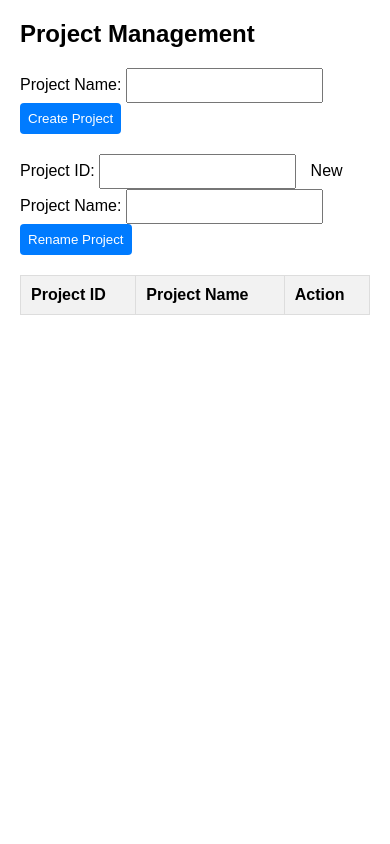
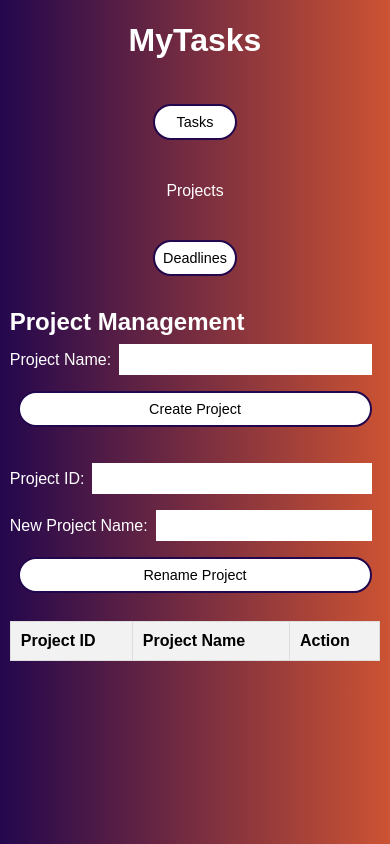
Before and after one commit to GosuStely/Task-Management-System, a website: page public/projects-page/projects.html in a window 390 px wide. Drawn offline with Linux system fonts and the light colour scheme; no server answers.

Commit message:
Changed some things

```diff
--- a/public/index.css
+++ b/public/index.css
@@ -5,12 +5,15 @@
     color: white;
 }
 
+html {
+    background-image: linear-gradient(90deg, #23074d, #cc5333);
+}
+
 header {
     display: flex;
     align-items: center;
     justify-content: center;
     height: 4rem;
-    background-color: black;
 }
 
 .logo {
@@ -23,7 +26,6 @@ main {
     justify-content: center;
     flex-direction: column;
     height: 100vh;
-    background-image: linear-gradient(90deg, #23074d, #cc5333);
     padding: 1rem;
 }
 
@@ -39,7 +41,6 @@ footer {
     align-items: center;
     justify-content: space-around;
     height: 4rem;
-    background-color: black;
 }
 
 @keyframes float {
--- /dev/null
+++ b/public/projects-page/projects.css
@@ -0,0 +1,228 @@
+* {
+    margin: 0;
+    padding: 0;
+    font-family: "Poppins", sans-serif;
+    border: none;
+}
+
+html {
+    background-image: linear-gradient(90deg, #23074d, #cc5333);
+    overflow-x: hidden;
+}
+
+*::-webkit-scrollbar {
+    height: 5px;
+    width: 5px;
+}
+
+*::-webkit-scrollbar-track {
+    border-radius: 20px;
+    background-color: #DFE9EB;
+}
+
+*::-webkit-scrollbar-track:hover {
+    background-color: #B8C0C2;
+}
+
+*::-webkit-scrollbar-track:active {
+    background-color: #B8C0C2;
+}
+
+*::-webkit-scrollbar-thumb {
+    border-radius: 20px;
+    background-color: #23074D;
+}
+
+*::-webkit-scrollbar-thumb:hover {
+    background-color: #370B78;
+}
+
+*::-webkit-scrollbar-thumb:active {
+    background-color: #4C0FA6;
+}
+
+header {
+    display: flex;
+    justify-content: start;
+    align-items: center;
+    background-color: transparent;
+    height: 5rem;
+}
+
+.logo {
+    color: white;
+    font-size: 2.5rem;
+    padding: 1rem 3rem;
+}
+
+main {
+    display: flex;
+    align-items: start;
+    justify-content: start;
+    position: relative;
+}
+
+aside {
+    background-color: transparent;
+    height: 100vh;
+    width: 15%;
+    display: flex;
+    justify-content: center;
+    position: -webkit-sticky;
+    position: sticky;
+    top: 0;
+}
+
+nav {
+    display: flex;
+    flex-direction: column;
+    padding-top: 5rem;
+}
+
+a,
+button {
+    border-radius: 2rem;
+    border: 2px solid #23074D;
+    background-color: white;
+    padding: 1rem;
+    margin: 1rem;
+    text-align: center;
+    text-decoration: none;
+    font-size: 1.125rem;
+    color: black;
+    cursor: pointer;
+    transition: all 0.3s ease-in-out;
+}
+
+a:nth-child(2),
+a:hover {
+    background-color: transparent;
+    border: 2px solid transparent;
+    color: white;
+    transform: scale(1.1);
+}
+
+button:hover {
+    border: 2px solid white;
+    background-image: linear-gradient(90deg, #23074d, #cc5333);
+    color: white;
+}
+
+.container {
+    width: 80%;
+    max-width: 1200px;
+    padding: 1rem;
+    display: flex;
+    flex-direction: column;
+    color: white;
+    margin: 0 auto;
+}
+
+table {
+    width: 100%;
+    border-collapse: collapse;
+    margin-bottom: 20px;
+}
+
+table,
+th,
+td {
+    border: 1px solid #ddd;
+}
+
+th {
+    color: black;
+}
+
+th,
+td {
+    padding: 10px;
+    text-align: left;
+}
+
+th {
+    background-color: #f2f2f2;
+}
+
+form {
+    margin-bottom: 20px;
+    display: flex;
+    flex-wrap: wrap;
+}
+
+form * {
+    align-self: center;
+}
+
+form input,
+form button {
+    padding: 0.5rem;
+    margin: 0.5rem;
+    flex: 1 1 200px;
+}
+
+@media (max-width: 1024px) {
+    aside {
+        width: 25%;
+        padding: 0.5rem;
+    }
+
+    .container {
+        width: 90%;
+        padding: 0.5rem;
+    }
+
+    a,
+    button {
+        padding: 0.8rem;
+        font-size: 1rem;
+    }
+}
+
+@media (max-width: 768px) {
+    header {
+        justify-content: center;
+    }
+
+    main {
+        flex-direction: column;
+    }
+
+    aside {
+        width: 100%;
+        height: auto;
+        padding: 0.5rem 0;
+    }
+
+    nav {
+        flex-direction: row;
+        justify-content: space-around;
+        padding: 0;
+    }
+
+    .container {
+        width: 95%;
+        margin: 0 auto;
+    }
+}
+
+@media (max-width: 480px) {
+    aside {
+        position: static;
+    }
+
+    .logo {
+        font-size: 2rem;
+    }
+
+    a,
+    button {
+        padding: 0.5rem;
+        font-size: 0.9rem;
+    }
+
+    nav {
+        flex-direction: column;
+        align-items: stretch;
+    }
+}
--- a/public/projects-page/projects.html
+++ b/public/projects-page/projects.html
@@ -4,66 +4,23 @@
 <head>
     <meta charset="UTF-8">
     <meta name="viewport" content="width=device-width, initial-scale=1.0">
+    <link rel="stylesheet" href="projects.css">
     <title>Project Management</title>
-    <style>
-        body {
-            font-family: Arial, sans-serif;
-            margin: 20px;
-        }
-
-        .container {
-            max-width: 800px;
-            margin: auto;
-        }
-
-        table {
-            width: 100%;
-            border-collapse: collapse;
-            margin-bottom: 20px;
-        }
-
-        table,
-        th,
-        td {
-            border: 1px solid #ddd;
-        }
-
-        th,
-        td {
-            padding: 10px;
-            text-align: left;
-        }
-
-        th {
-            background-color: #f2f2f2;
-        }
-
-        form {
-            margin-bottom: 20px;
-        }
-
-        form input,
-        form button {
-            padding: 8px;
-            margin-right: 10px;
-        }
-
-        button {
-            cursor: pointer;
-            background-color: #007bff;
-            color: white;
-            border: none;
-            border-radius: 4px;
-        }
-
-        button:hover {
-            background-color: #0056b3;
-        }
-    </style>
 </head>
 
 <body>
-    <div class="container">
+    <header>
+        <h2 class="logo">MyTasks</h2>
+    </header>
+    <main>
+        <aside>
+            <nav>
+                <a href="../tasks-page/tasks.html">Tasks</a>
+                <a href="#">Projects</a>
+                <a href="../deadlines-page/deadlines.html">Deadlines</a>
+            </nav>
+        </aside>
+        <section class="container">
             <h2>Project Management</h2>
 
             <!-- Form to create new project -->
@@ -100,8 +57,8 @@
             </table>
 
             <!-- Response container for project creation, renaming, and deletion -->
-        <div id="responseContainer"></div>
-    </div>
+            <section id="responseContainer"></section>
+        </section>
 
         <script src="projects-main.js"></script>
 </body>
--- a/public/tasks-page/tasks.css
+++ b/public/tasks-page/tasks.css
@@ -1,36 +1,282 @@
 * {
     margin: 0;
     padding: 0;
-    color: white;
+    font-family: "Poppins", sans-serif;
+    border: none;
+}
+
+html {
+    background-image: linear-gradient(90deg, #23074d, #cc5333);
+}
+
+*::-webkit-scrollbar {
+    height: 5px;
+    width: 5px;
+}
+
+*::-webkit-scrollbar-track {
+    border-radius: 20px;
+    background-color: #DFE9EB;
+}
+
+*::-webkit-scrollbar-track:hover {
+    background-color: #B8C0C2;
+}
+
+*::-webkit-scrollbar-track:active {
+    background-color: #B8C0C2;
+}
+
+*::-webkit-scrollbar-thumb {
+    border-radius: 20px;
+    background-color: #23074D;
+}
+
+*::-webkit-scrollbar-thumb:hover {
+    background-color: #370B78;
+}
+
+*::-webkit-scrollbar-thumb:active {
+    background-color: #4C0FA6;
 }
 
 header {
     display: flex;
-    justify-content: space-around;
+    justify-content: start;
     align-items: center;
-    background-color: black;
     height: 5rem;
 }
 
 .logo {
+    color: white;
     font-size: 2.5rem;
-}
-
-header a {
-    text-decoration: none;
-    font-weight: bold;
-    font-size: 1rem;
+    padding: 1rem 3rem;
 }
 
 main {
-    background-image: linear-gradient(90deg, #23074d, #cc5333);
-    height: 110vh;
+    display: flex;
+    align-items: start;
+    justify-content: start;
+    position: relative;
 }
 
-fieldset {
+aside {
+    height: 100vh;
+    width: 15%;
+    display: flex;
+    justify-content: center;
+    position: -webkit-sticky;
+    position: sticky;
+    top: 0;
+}
+
+nav {
+    display: flex;
+    flex-direction: column;
+    padding-top: 5rem;
+}
+
+a,
+button {
+    border-radius: 2rem;
+    border: 2px solid #23074D;
+    background-color: white;
+    padding: 1rem;
+    margin: 1rem;
+    text-align: center;
+    text-decoration: none;
+    font-size: 1.125rem;
+    color: black;
+    cursor: pointer;
+    transition: all 0.3s ease-in-out;
+}
+
+a:hover,
+a:first-child {
+    background-color: transparent;
+    border: 2px solid transparent;
+    color: white;
+    transform: scale(1.3);
+}
+
+button:hover {
+    border: 2px solid white;
+    background-image: linear-gradient(90deg, #23074d, #cc5333);
+    color: white;
+}
+
+.container {
+    width: 80%;
+    display: flex;
+    align-items: center;
+    justify-self: center;
+    flex-direction: column;
+}
+
+.form-container {
+    background-color: white;
+    display: flex;
+    align-items: center;
+    justify-content: center;
+    flex-direction: column;
+    border-radius: 2rem;
+    border: 2px solid #23074D;
+    padding: 4rem;
+    width: 30%;
+    margin: 2rem;
+    font-weight: 600;
+    color: black;
+}
+
+#createTaskForm {
+    display: flex;
+    justify-content: center;
+    align-items: center;
+    flex-direction: column;
+}
+
+#createTaskForm *:not(button) {
+    padding: 0.5rem 0
+}
+
+h2 {
+    font-size: 1.5rem;
+    padding-bottom: 3rem;
+}
+
+legend {
+    text-align: center;
+}
+
+input[type=text] {
     border: none;
+    border-bottom: 2px solid red;
+    width: 5rem;
+    transition: 0.3s ease-in;
+    font-style: italic;
+}
+
+input:focus {
+    outline: none;
+    width: 15rem;
+}
+
+textarea {
+    width: 100%;
+    height: 150px;
+    padding: 12px 20px;
+    box-sizing: border-box;
+    border: 2px solid #ccc;
+    border-radius: 4px;
+    background-color: #f8f8f8;
+    resize: none;
+}
+
+#taskLists {
+    width: 100%;
+    border-radius: 2rem;
+    padding: 4rem 0;
+    margin: 2rem;
+}
+
+#taskLists h3 {
+    color: white;
+    text-align: center;
+}
+
+#taskLists button {
+    border-radius: 2rem;
+    border: 2px solid #23074D;
+    background-color: white;
+    padding: 0.5rem;
+    margin: 0.5rem;
+    text-align: center;
+    text-decoration: none;
+    font-size: 1rem;
+    color: black;
+    cursor: pointer;
+    transition: all 0.3s ease-in-out;
+}
+
+ul {
     display: flex;
     justify-content: start;
     align-items: center;
+    flex-wrap: wrap;
+    margin: 3rem 0;
+    list-style: none;
+}
+
+li {
+    margin: 3rem;
+    min-width: 25%;
+    max-width: 25%;
+    min-height: 20rem;
+    padding: 1rem;
+    border-radius: 1rem;
+    border: 2px solid #23074D;
+    background-color: white;
+    display: flex;
+    justify-content: end;
     flex-direction: column;
 }
+
+li strong {
+    text-align: center;
+    margin: 0.5rem;
+}
+
+li button,
+li select {
+    width: 10rem;
+    align-self: center;
+    transition: 0.3s ease-in-out;
+}
+
+#taskResponse {
+    color: white;
+    font-size: 1.5rem;
+    font-weight: 900;
+}
+
+@media (min-width: 768px) {
+    main {
+        flex-direction: row;
+    }
+
+    aside {
+        width: 20%;
+        height: 100vh;
+        padding: 0;
+    }
+
+    .container {
+        width: 80%;
+    }
+
+    .form-container {
+        width: 50%;
+    }
+
+    li {
+        width: calc(33.33% - 2rem);
+    }
+}
+
+@media (min-width: 1024px) {
+    aside {
+        width: 15%;
+    }
+
+    .container {
+        width: 85%;
+    }
+
+    .form-container {
+        width: 30%;
+    }
+
+    li {
+        width: calc(25% - 2rem);
+    }
+}
```
Also changed, not shown: public/tasks-page/tasks-main.js (+10 -16 lines), public/tasks-page/tasks.html (+16 -7 lines), 1 other file. Lines whose indentation alone changed are shown as unchanged.
